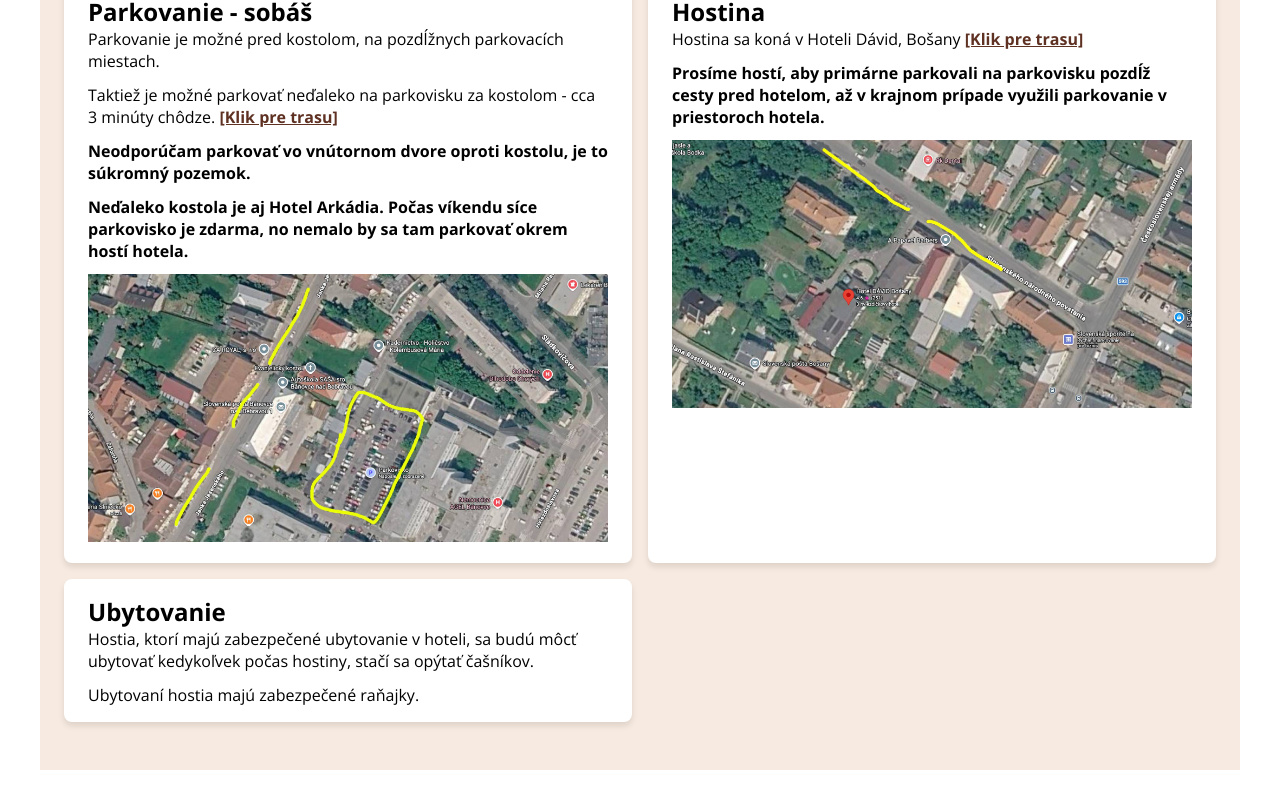
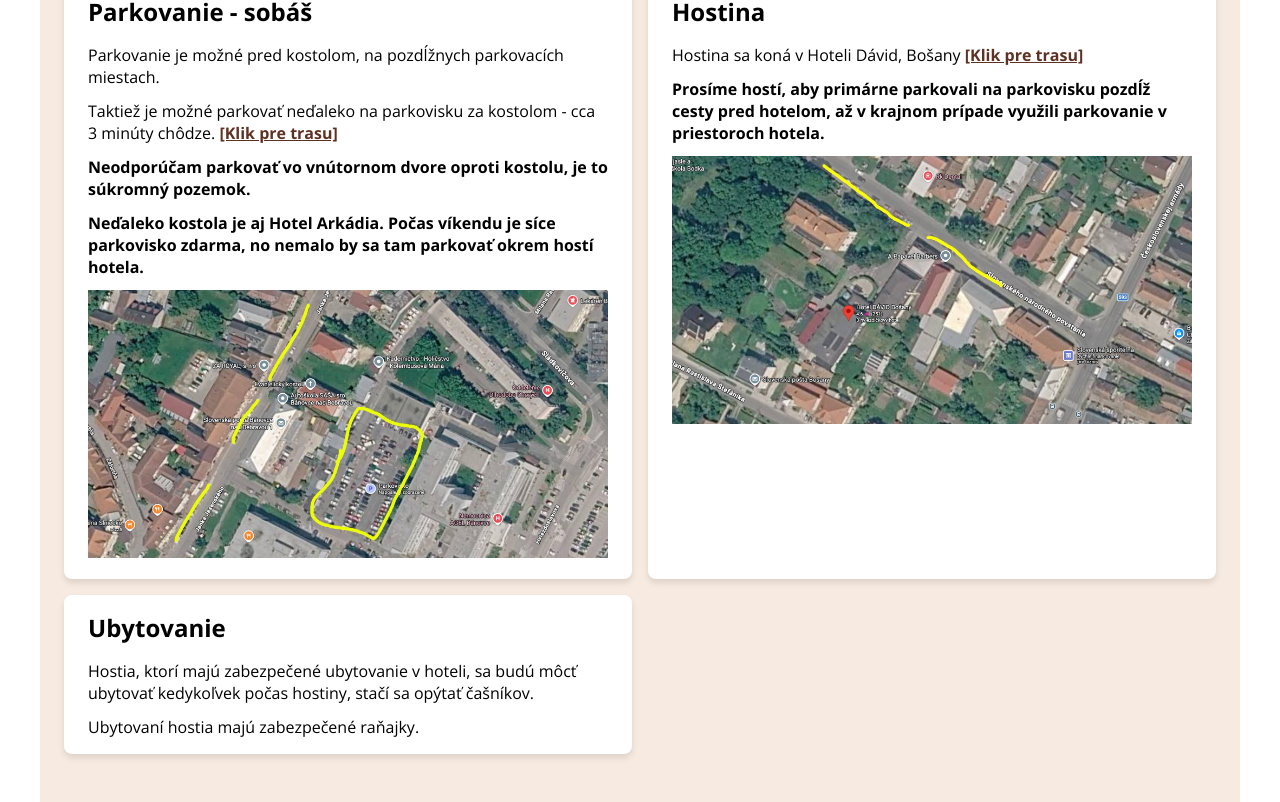
Before and after one commit to mAntala/svadba-maros-sandra, a React (Vite) app: page / in a window 1280 px wide. Shown: the part 1696-2498 px from the top of the page. Before the commit the page ends 2466 px from the top, so only its background shows below. Built offline with nearby package versions, Linux system fonts and the light colour scheme.

Commit message:
Changed text and styles

```diff
--- a/src/components/Info.tsx
+++ b/src/components/Info.tsx
@@ -15,7 +15,7 @@
                     <p>Parkovanie je možné pred kostolom, na pozdĺžnych parkovacích miestach.</p>
                     <p>Taktiež je možné parkovať neďaleko na parkovisku za kostolom - cca 3 minúty chôdze. <a href='https://maps.app.goo.gl/dA6n67fwiZySdsTb6' target='_blank'>[Klik pre trasu]</a></p>
                     <p><b>Neodporúčam parkovať vo vnútornom dvore oproti kostolu, je to súkromný pozemok.</b></p>
-                    <p><b>Neďaleko kostola je aj Hotel Arkádia. Počas víkendu síce parkovisko je zdarma, no nemalo by sa tam parkovať okrem hostí hotela.</b></p>
+                    <p><b>Neďaleko kostola je aj Hotel Arkádia. Počas víkendu je síce parkovisko zdarma, no nemalo by sa tam parkovať okrem hostí hotela.</b></p>
                     <img src='${kostolImage}' width='960' height='496' alt='Mapa kostola' loading='lazy' />
                     `}
                 />
--- a/src/styles/index.css
+++ b/src/styles/index.css
@@ -218,6 +218,10 @@
     box-shadow: 0 4px 6px rgba(0, 0, 0, 0.1);
 }
 
+.info-item h4 {
+    margin-bottom: 1rem;
+}
+
 .info-item a {
     color: #5e3122;
     font-weight: bold;
```
